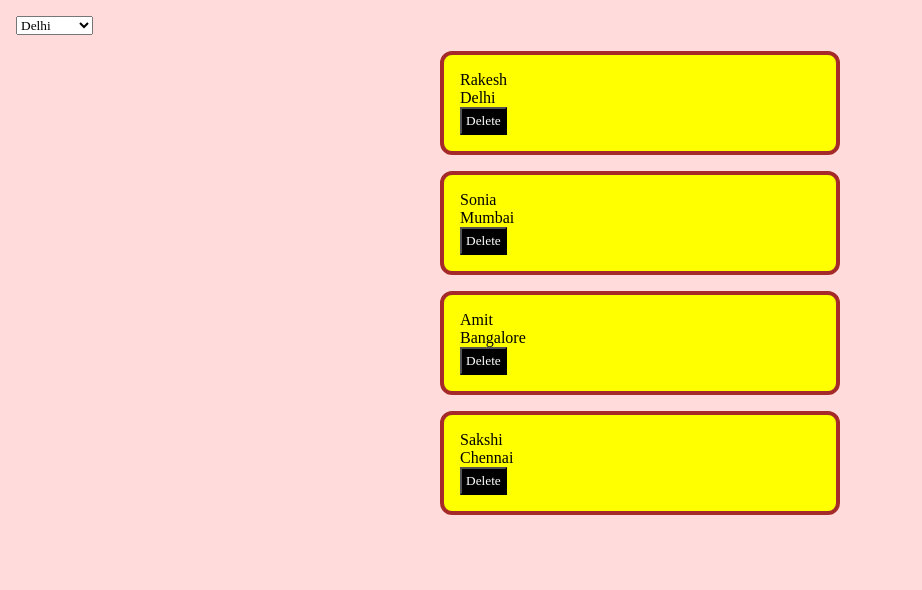
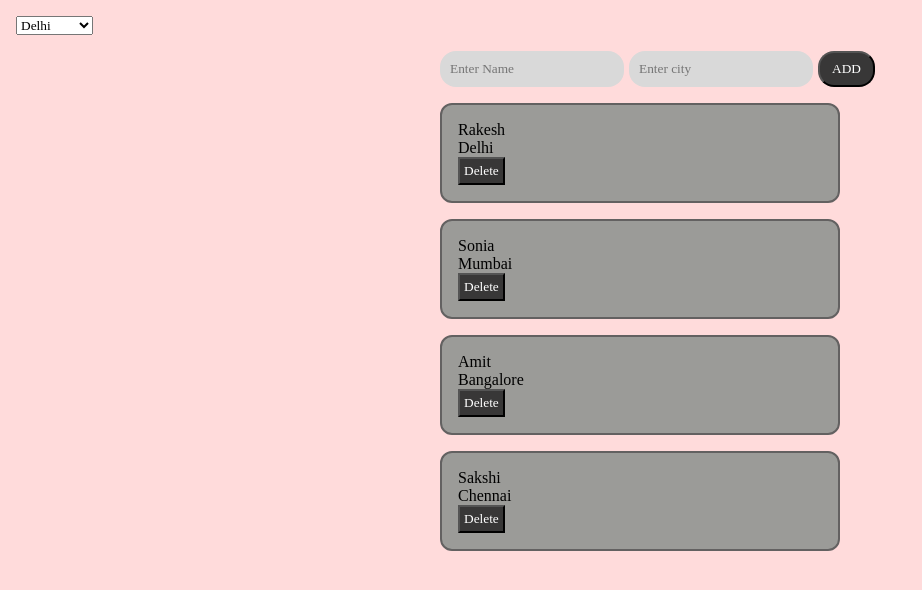
Before and after one commit to Shashwat-Chauhan/prime-batch-fsd, a plain HTML site: page day7-JS/index.html in a window 1280 px wide. Shown: the whole page, without its empty margins (0-922 px from the left). Drawn offline with Linux system fonts and the light colour scheme.

Commit message:
add card and update dropdown done

```diff
--- a/day7-JS/index.html
+++ b/day7-JS/index.html
@@ -7,12 +7,15 @@
     <link rel="stylesheet" href="style.css" />
   </head>
   <body>
-    <select onchange="handleSelect(event)">
-      <option value="Delhi">Delhi</option>
-      <option value="Bangalore">Bangalore</option>
-      <option value="Mumbai">Mumbai</option>
-      <option value="Chennai">Chennai</option>
+    <select onchange="handleSelect(event)" id="select">
+
     </select>
+
+      <form onsubmit="formSubmit(event)" id="form">
+        <input type="text" placeholder="Enter Name" name="name">
+        <input type="text" placeholder="Enter city" name="city">
+        <button type="submit">ADD</button>
+      </form>
     <div id="root"></div>
     <script src="script.js"></script>
   </body>
--- a/day7-JS/script.js
+++ b/day7-JS/script.js
@@ -47,6 +47,7 @@ const showCards = (newData) => {
 
 showCards(data);
 
+
 const deleteCard = (event, elemId) => {
     console.log("Deleted");
     console.log(event)
@@ -68,6 +69,7 @@ const deleteCard = (event, elemId) => {
     const index = data.findIndex((el) => el.id === elemId); // findIndex -> returns the index of the element where the current element id matches the selected id
     data.splice(index, 1); // splice the array by removing the element from that index and delete count is 1
     showCards(data);
+    updateDropDown()
 }
 
 // For Bubbling, you need to add eventListeners to both parent and child
@@ -86,3 +88,39 @@ const handleSelect = (e) => {
     showCards(newData)
     console.log(data)
 };
+
+
+const formSubmit = (e) => {
+    e.preventDefault();
+    const name = e.target.name.value;
+    const city = e.target.city.value;
+    const newCardData = {
+        id: `id-${data.length}`,
+        name: name,
+        city: city
+    }
+    data.push(newCardData);
+    showCards(data);
+    console.log(data)
+    updateDropDown()
+}
+
+const updateDropDown = () => {
+    let options = []
+    data.forEach((el) => {
+        if (!options.includes(el.city)){
+            options.push(el.city);
+        }
+    })
+    const select = document.getElementById("select");
+    select.innerHTML = "";
+    options.forEach((el) => {
+        const option = document.createElement("option");
+        option.value = el;
+        option.innerText = el;
+        select.appendChild(option);
+    })
+
+}
+
+updateDropDown(data);
--- a/day7-JS/style.css
+++ b/day7-JS/style.css
@@ -12,8 +12,8 @@ body {
 
 .card {
   width: 400px;
-  background-color: yellow;
-  border: 4px solid brown;
+  background-color: rgb(155, 155, 152);
+  border: 2px solid rgb(99, 97, 97);
   border-radius: 0.75rem;
   padding: 1rem;
   margin: 1rem auto;
@@ -21,7 +21,33 @@ body {
 
 button{
     padding: 4px;
-    background-color: black;
+    background-color: rgb(56, 55, 55);
     color: white;
     cursor: pointer;
 }
+
+#form{
+  gap: 5px;
+  margin: 1rem auto;
+  display: flex;
+  width: 400px;
+}
+#form input{
+
+    padding: 10px;
+    background-color: rgb(217, 217, 217);
+    color: rgb(21, 20, 20);
+    cursor: pointer;
+    border-radius: 1rem;
+    border: none;
+
+}
+
+#form button{
+  padding: 3px 12px;
+    background-color: rgb(56, 55, 55);
+    color: white;
+    cursor: pointer;
+    border-radius: 1rem;
+
+}
```
